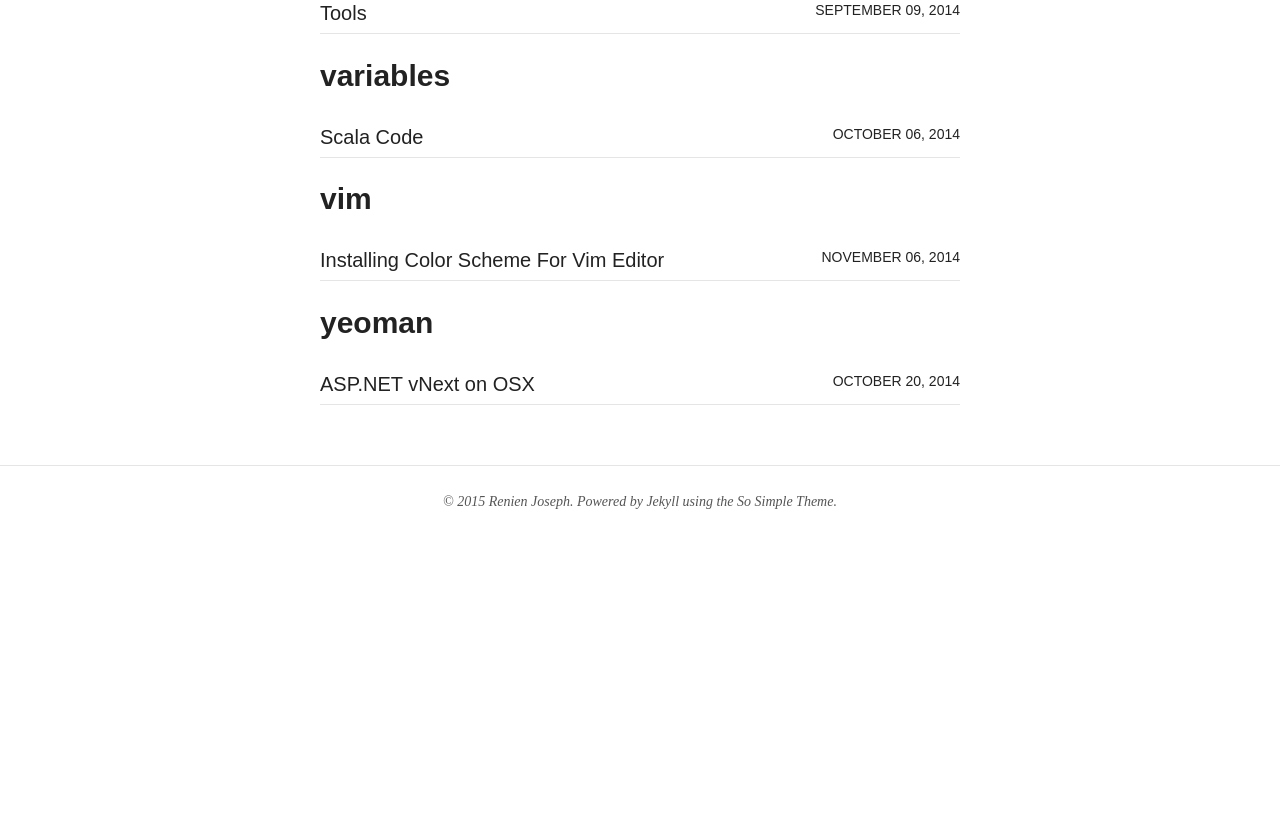
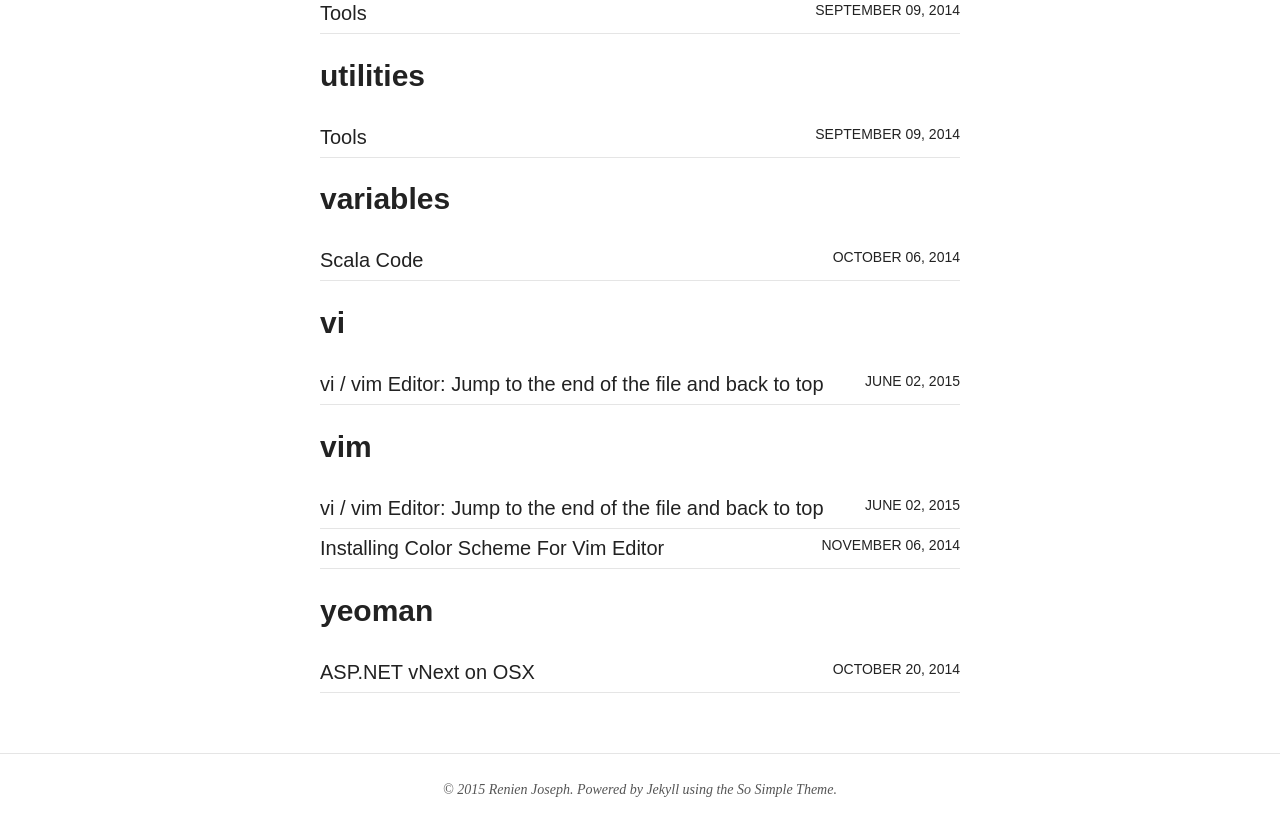
Before and after one commit to Renien/Renien.github.io, a Jekyll site: the page built from tags.html, in a window 1280 px wide and 900 px high, scrolled down 8265 px. Shown: the top 836 px of the window. Built offline with Jekyll 4.4.1, drawn with Linux system fonts in a browser that asks for light colours; nearby versions of some CDN libraries; before the commit the page ends 8877 px from its top, so only the background shows below that; some of the changed text lies outside the part shown.

Commit message:
Added a new blog post

```diff
--- /dev/null
+++ b/_posts/blog/2015-06-02-vi-vim-top-back.md
@@ -0,0 +1,51 @@
+---
+layout: post
+title: "vi / vim Editor: Jump to the end of the file and back to top"
+description: "vi / vim Editor: Jump to the end of the file and back to top"
+category: blog
+tags: [vim, vi, Unix]
+image:
+  feature:
+  credit:
+  creditlink:
+comments: true
+share: true
+---
+
+Unix operating system users mostly spend their time with vi/vim editors where we might to deal with large configuration file / code file. In this situation to reach the end and top you can save lot of time by using appropriate movement commands in vi and vim editors. It will really help you a lot.
+
+To display and hide the line numbers enter the following command:
+
+{% highlight bash %}
+set number
+set nonumber
+{% endhighlight %}
+
+To move to the end of the file enter the following command (Press ESC and type capital ‘G’):
+
+{% highlight bash %}
+G
+{% endhighlight %}
+
+To jump back to the beginning of the file enter the following command (Press ESC and type simple 'gg'):
+
+{% highlight bash %}
+gg
+{% endhighlight %}
+
+Or
+
+{% highlight bash %}
+1G
+{% endhighlight %}
+
+To reach 200th line enter the following command (Press ESC and type):
+
+{% highlight bash %}
+200G
+{% endhighlight %}
+
+<figure style="text-align: center;">
+  <a href="/blog/vi-vim-top-end.gif"><img src="/blog/vi-vim-top-end.gif" alt="image"></a>
+  <figcaption>Figure 1 - vi/vim command demo </figcaption>
+</figure>
```
Also changed, not shown: _posts/blog/scala-blog-series/2015-05-12-scala-expression.md (+1 -1 lines), blog/vi-vim-top-end.gif (added).
